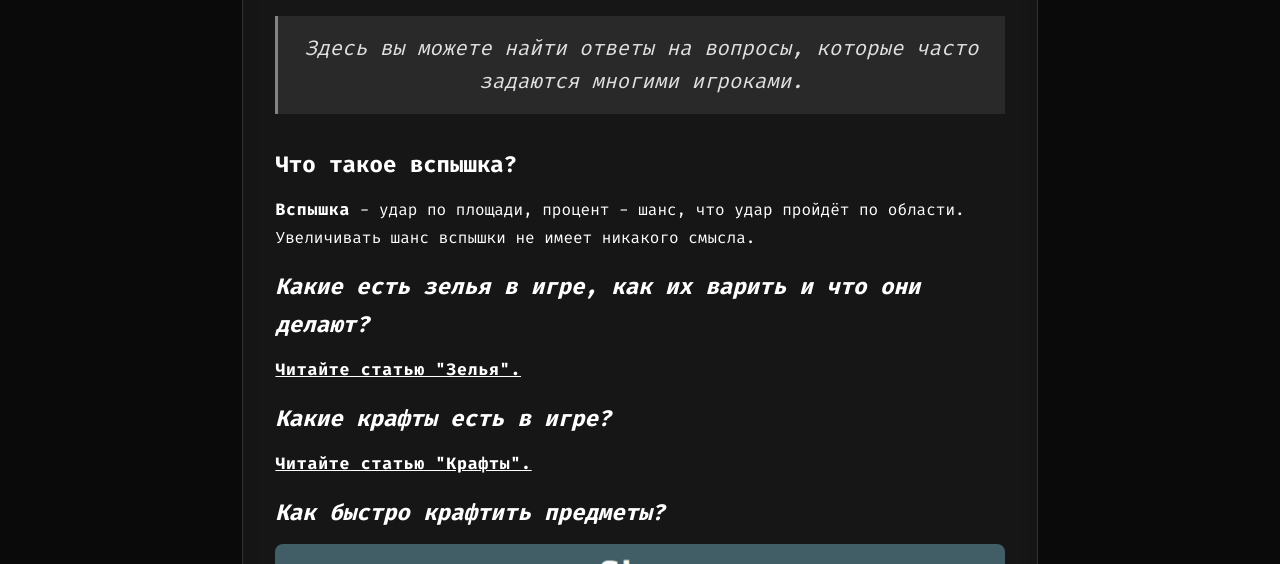
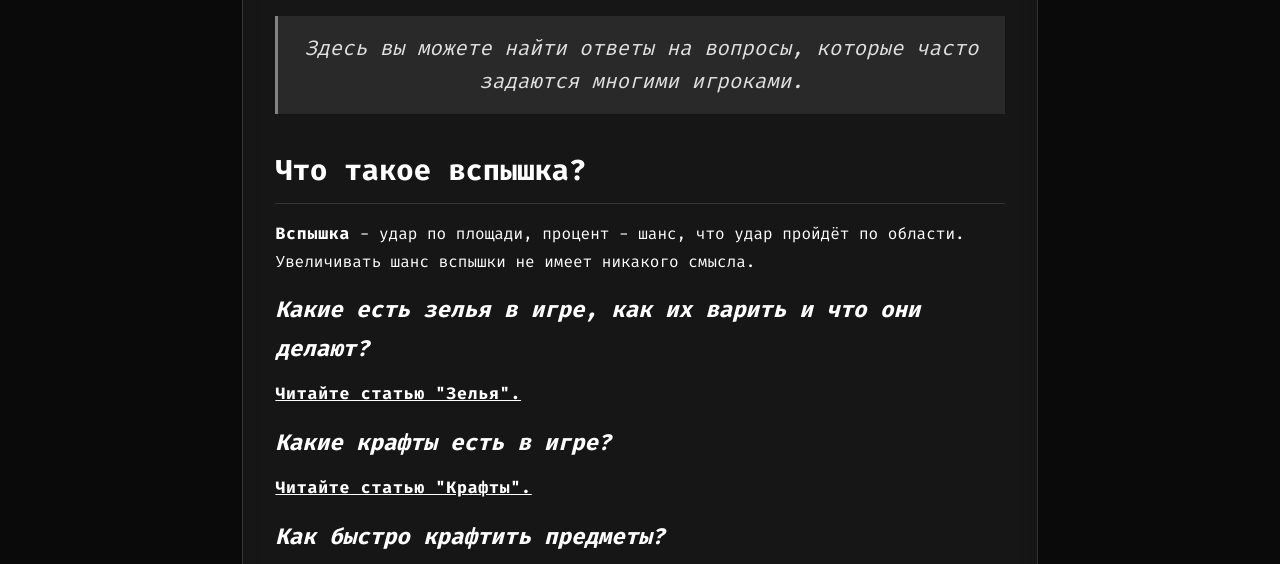
Before and after one commit to utyara3/utyara3.github.io, an Eleventy site: page src/content/guide/faq.md in a window 1280 px wide. Shown: the part 236-800 px from the top of the page. Built offline with nearby package versions, Linux system fonts and the light colour scheme; Eleventy itself is replaced by a stand-in of ours; files that its build step writes are made by us from their sources.

Commit message:
Update 📚 Гайды “faq”

```diff
--- a/src/content/guide/faq.md
+++ b/src/content/guide/faq.md
@@ -6,7 +6,7 @@ description: Здесь вы можете найти ответы на вопр
 author: Che_Vo
 order: 0
 ---
-### Что такое вспышка?
+## Что такое вспышка?
 
 **Вспышка** - удар по площади, процент - шанс, что удар пройдёт по области. Увеличивать шанс вспышки не имеет никакого смысла.
 
```
